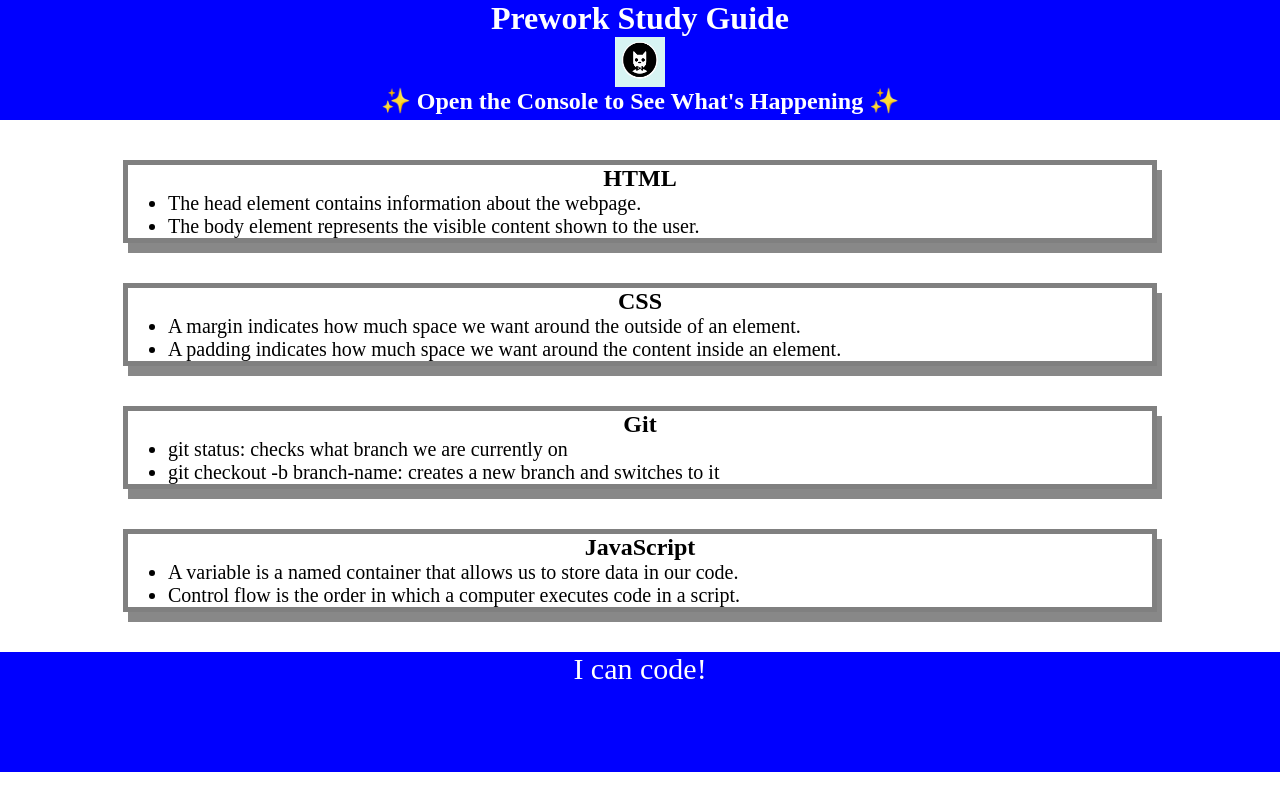
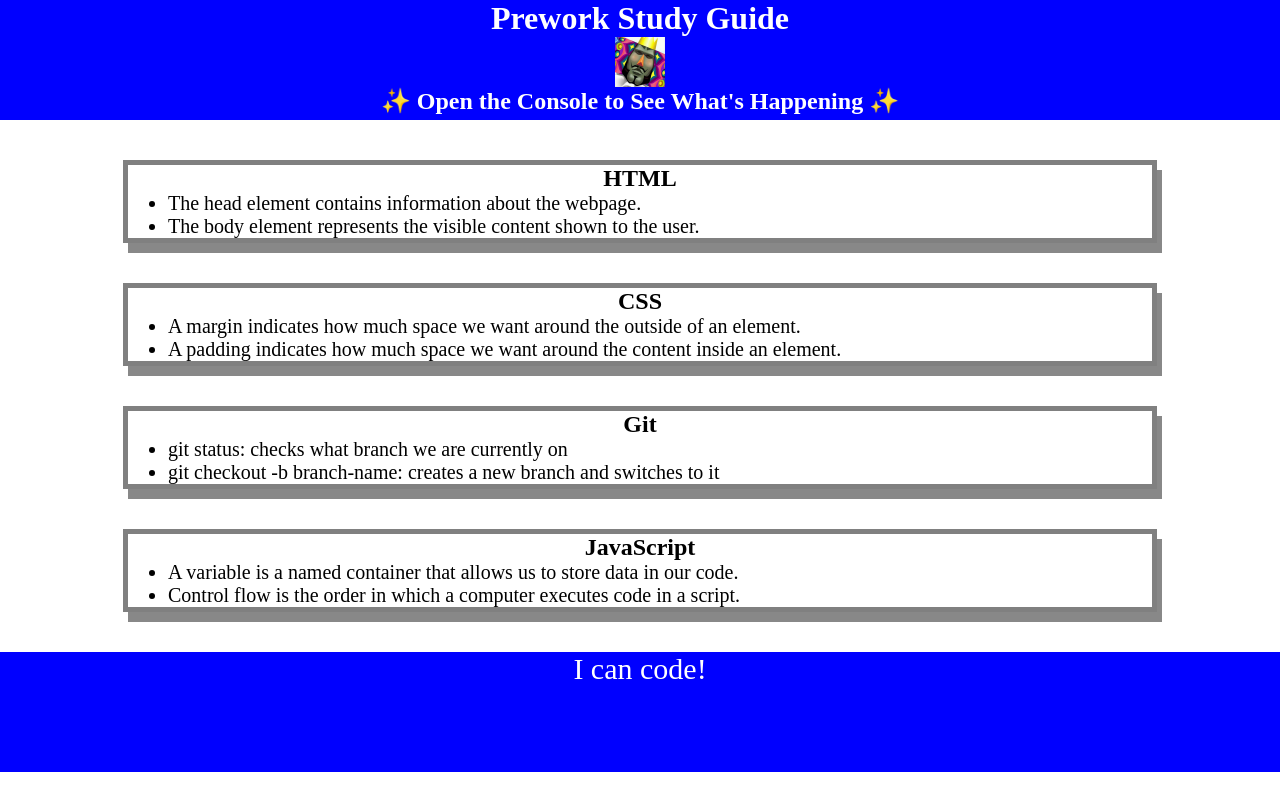
Before and after one commit to plucafo/prework-study-guide, a plain HTML site: page index.html in a window 1280 px wide. Drawn offline with Linux system fonts and the light colour scheme.

Commit message:
Added new img file

```diff
--- a/index.html
+++ b/index.html
@@ -10,7 +10,7 @@
   <body>
     <header id="top">
       <h1>Prework Study Guide</h1>
-      <img src="./assets/bowtie-cat.png" alt="Profile image of cat wearing a bow tie." />
+      <img src="./assets/kingofcosmos.jpeg" alt="Profile image of cat wearing a bow tie." />
       <h2>✨ Open the Console to See What's Happening ✨</h2>
     </header>
     <main>
```
Also changed, not shown: assets/kingofcosmos.jpeg (added), 2 other files.
